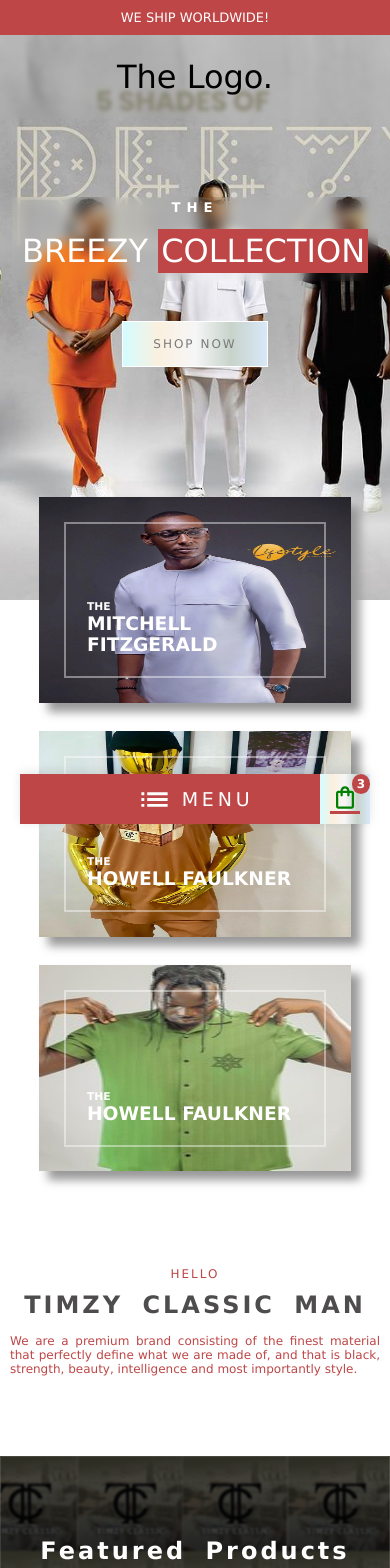
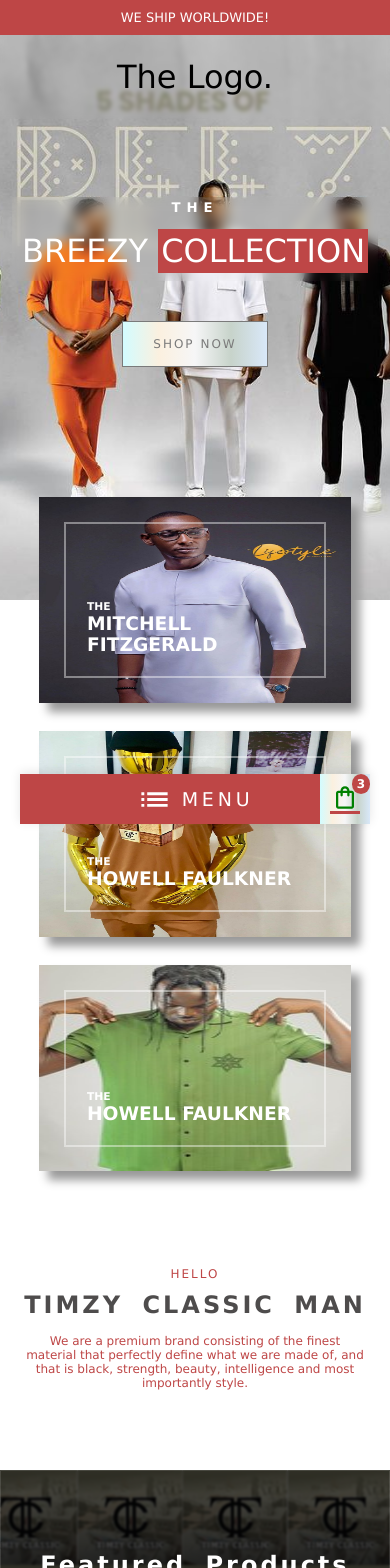
Before and after one commit to yakubu-josiah/TimzyClassic_client, a React (Create React App) app in the folder client/: page / in a window 390 px wide. Shown: the top 1568 px of the page. Built offline with nearby package versions, Linux system fonts and the light colour scheme.

Commit message:
style: fix display of p tags & border adder to shop button

```diff
--- a/client/src/components/UI/CollectionSlide.css
+++ b/client/src/components/UI/CollectionSlide.css
@@ -187,7 +187,8 @@
     }
     .CS .CS_intro div p {
         font-size: 12px;
-        text-align: justify;
+        text-wrap: pretty;
+        text-align: center;
     }
     .CS .CS_cont .CS_images .CS_img .CS_details .bgScreen {
         display: none;
--- a/client/src/pages/Home/HeroBanner.css
+++ b/client/src/pages/Home/HeroBanner.css
@@ -68,7 +68,7 @@
     font-weight: 500;
     color: #7a7a7a;
     letter-spacing: 2px;
-    border: 1px solid #ffffff;
+    border: 1px solid #7a7a7a;
     padding: 1.25em 2.5em;
     backdrop-filter: blur(3px);
     opacity: 0;
--- a/client/src/pages/Home/Home.css
+++ b/client/src/pages/Home/Home.css
@@ -51,6 +51,7 @@
     letter-spacing: 0;
     white-space: wrap;
     text-wrap: balance;
+    padding: 0 15px;
 }
 
 .HM .HM_overlay .HM_wrap .HM_slider{
@@ -126,8 +127,8 @@
     .HM .HM_overlay .HM_wrap .HM_intro div p {
         font-weight: 400;
         font-size: 12px;
-        padding: 0 10px;
-        text-align: justify;
+        text-align: center;
+        text-wrap: pretty;
     }
     .HM .HM_overlay .HM_wrap .HM_featured .HM_wrap {
         grid-template-columns: repeat(2, 1fr);
```
